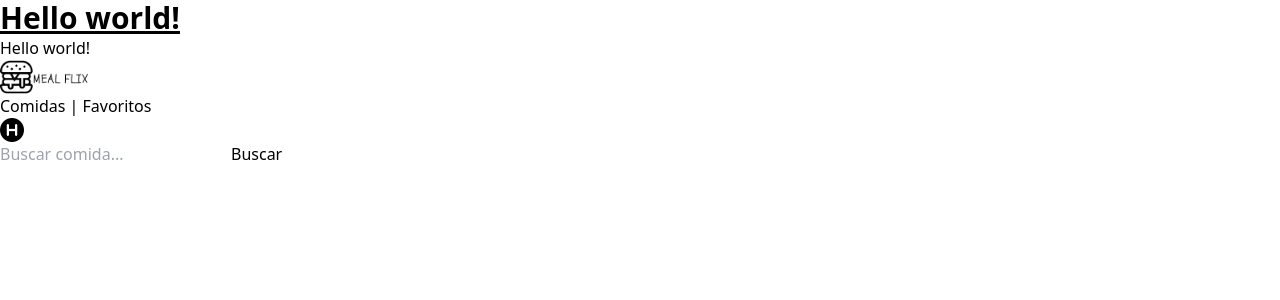
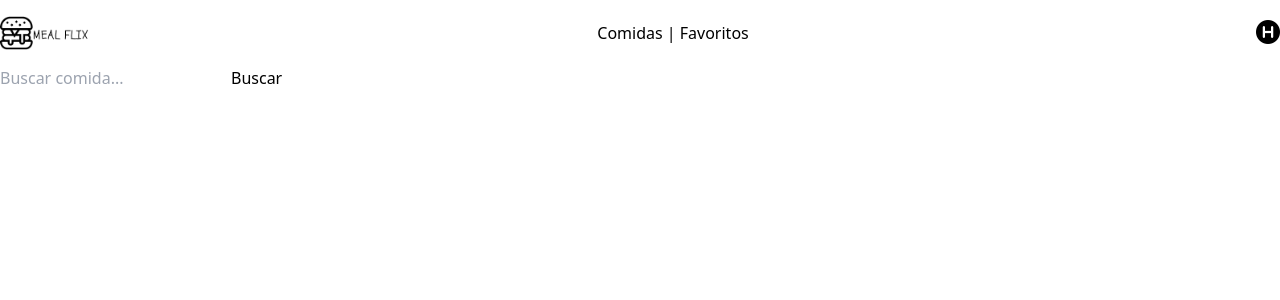
Before and after one commit to PradoCarretero/prueba-tecnica-vue, a Vue app: page / in a window 1280 px wide. Shown: the top 300 px of the page. Built offline with nearby package versions, Linux system fonts and the light colour scheme.

Commit message:
add styles header

```diff
--- a/src/components/HeaderMenu.vue
+++ b/src/components/HeaderMenu.vue
@@ -1,9 +1,7 @@
 <template>
-  <header class="container mx-auto">
-    <h1 class="text-3xl font-bold underline">Hello world!</h1>
-    <h1>Hello world!</h1>
-    <section class="container mx-auto">
-      <router-link to="/" class="container mx-auto">
+  <header class="container mx-auto flex justify-between items-center my-4">
+    <section>
+      <router-link to="/">
         <img src="../assets/logo.png" alt="" width="90px" />
       </router-link>
     </section>
```
